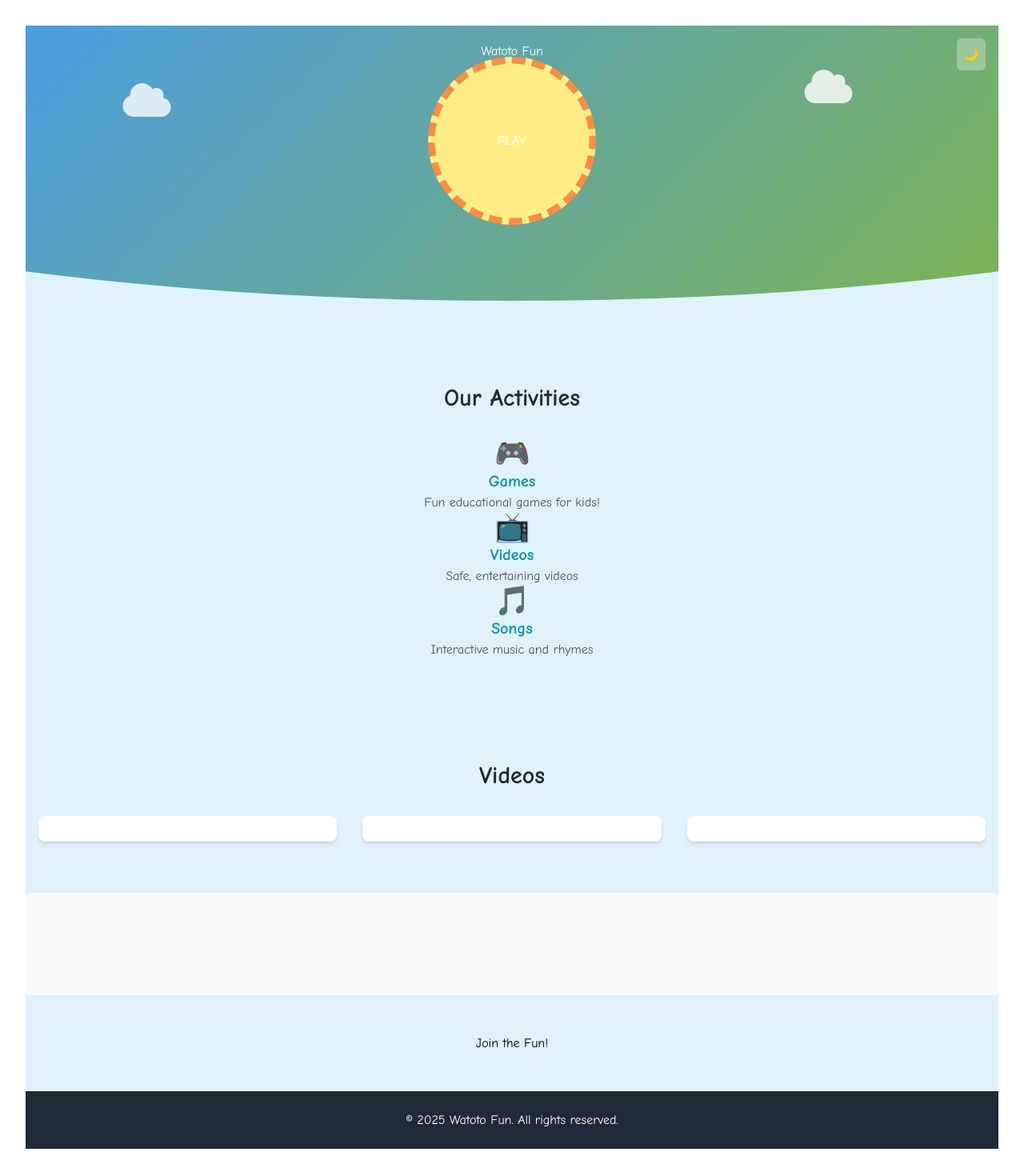
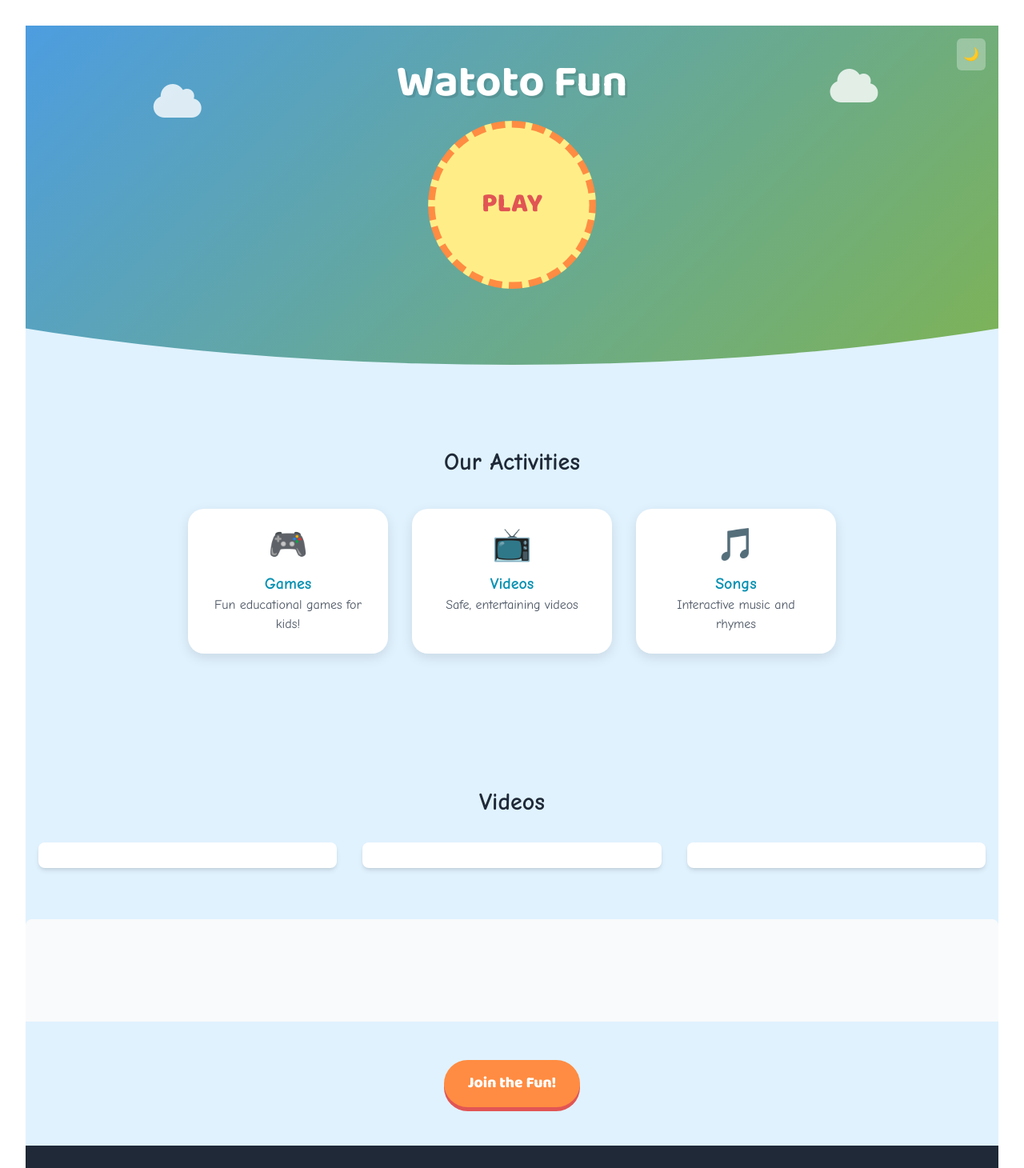
Before and after one commit to dsillydude/watoto.fun, a React (Vite) app: page / in a window 1280 px wide. Shown: the top 1460 px of the page at 80% size. Built offline with nearby package versions, Linux system fonts and the light colour scheme.

Commit message:
Update KidCampStyles.css

```diff
--- a/src/KidCampStyles.css
+++ b/src/KidCampStyles.css
@@ -19,7 +19,13 @@
   margin-bottom: 40px;
 }
 
-/* Logo Circle */
+.header-title {
+  font-family: 'Baloo 2', cursive;
+  font-size: 3.5rem;
+  margin: 10px 0;
+  text-shadow: 3px 3px 0 rgba(0,0,0,0.1);
+}
+
 .logo-circle {
   width: 200px;
   height: 200px;
@@ -33,9 +39,11 @@
   animation: pulse 2s infinite alternate;
 }
 
-@keyframes pulse {
-  0% { transform: scale(1); }
-  100% { transform: scale(1.05); }
+.logo-text {
+  font-family: 'Baloo 2', cursive;
+  font-weight: 800;
+  font-size: 2rem;
+  color: var(--accent-red);
 }
 
 /* Floating Clouds */
@@ -45,6 +53,66 @@
   z-index: 1;
   font-size: 3rem;
   animation: float 15s infinite linear;
+  color: white;
 }
 
-/* Add more styles as needed... */
+/* Activities Grid */
+.activities-grid {
+  display: flex;
+  justify-content: center;
+  flex-wrap: wrap;
+  gap: 30px;
+  margin: 40px auto;
+  max-width: 1000px;
+}
+
+.activity-card {
+  background: white;
+  padding: 25px;
+  border-radius: 20px;
+  width: 250px;
+  box-shadow: 0 5px 15px rgba(0,0,0,0.1);
+  transition: all 0.3s;
+}
+
+.activity-card:hover {
+  transform: translateY(-10px);
+  box-shadow: 0 15px 30px rgba(0,0,0,0.2);
+}
+
+.activity-icon {
+  font-size: 2.5rem;
+  margin-bottom: 15px;
+}
+
+/* CTA Button */
+.cta-button {
+  background: var(--main-orange);
+  color: white;
+  padding: 15px 30px;
+  border-radius: 50px;
+  font-family: 'Baloo 2', cursive;
+  font-weight: 800;
+  font-size: 1.2rem;
+  border: none;
+  cursor: pointer;
+  box-shadow: 0 5px 0 var(--accent-red);
+  transition: all 0.2s;
+}
+
+.cta-button:hover {
+  transform: translateY(3px);
+  box-shadow: 0 2px 0 var(--accent-red);
+}
+
+/* Animations */
+@keyframes pulse {
+  0% { transform: scale(1); }
+  100% { transform: scale(1.05); }
+}
+
+@keyframes float {
+  0% { transform: translateX(0) translateY(0); }
+  50% { transform: translateX(50px) translateY(-20px); }
+  100% { transform: translateX(0) translateY(0); }
+}
```
